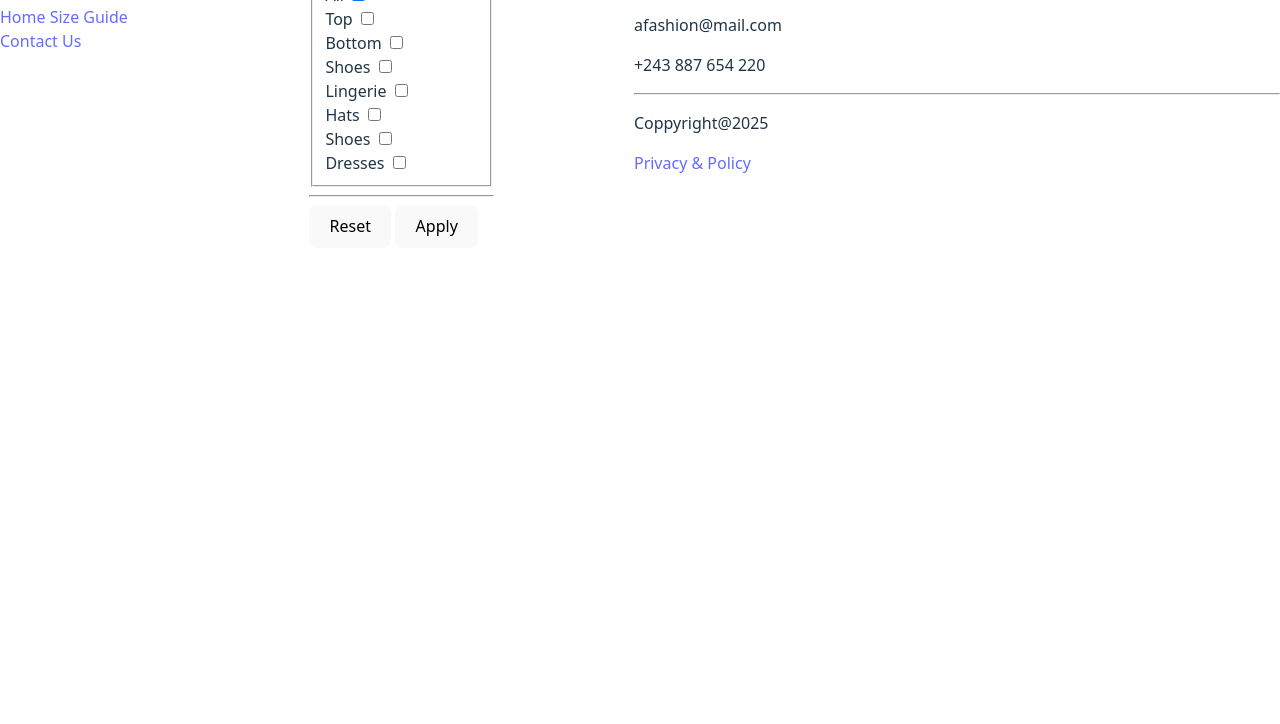
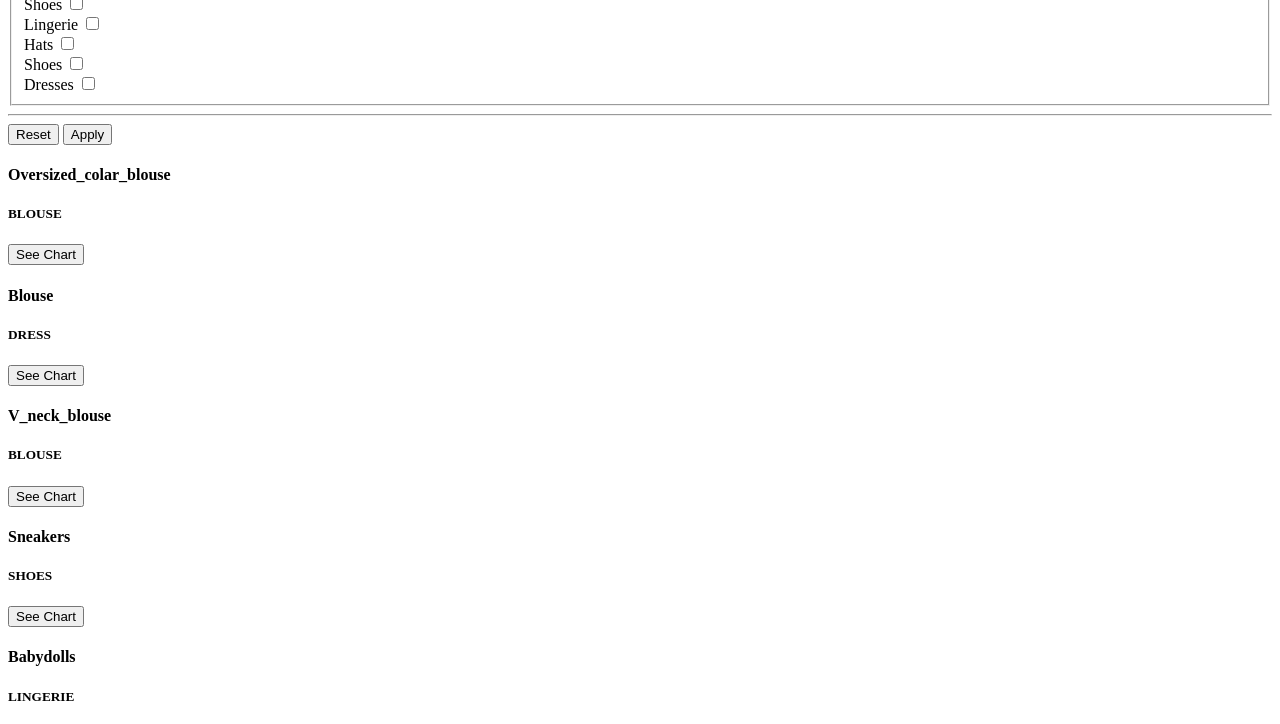
Before and after one commit to vongotha/A-Fashion-Code-Source, a website built with Vite: page html/size.html in a window 1280 px wide. Shown: the part 443-1167 px from the top of the page. Before the commit the page ends 800 px from the top, so only its background shows below. Built offline with nearby package versions, Linux system fonts and the light colour scheme; files whose address does not match are found by name.

Commit message:
Size HTML -- Fix Javascript Link

```diff
--- a/html/size.html
+++ b/html/size.html
@@ -26,7 +26,7 @@
     <script src="https://cdnjs.cloudflare.com/ajax/libs/slick-carousel/1.9.0/slick.min.js"></script>
     <script src="https://cdnjs.cloudflare.com/ajax/libs/slick-carousel/1.9.0/slick.min.js"></script>
 
-    <script type="module" src=/scripts/size.js" defer></script>
+    <script type="module" src=scripts/size.js" defer></script>
 </head>
 <body>
     <div class="navigation">
```
